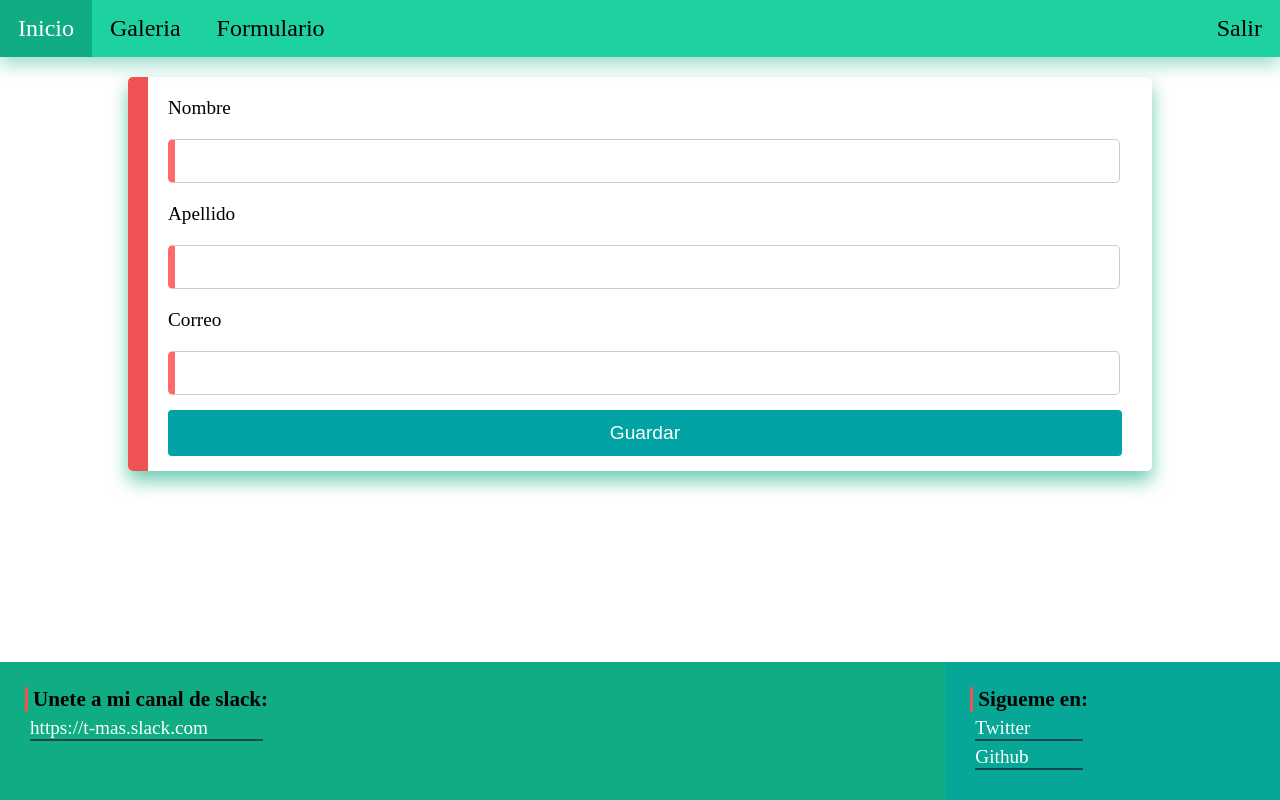
After one commit to JohnnyGG98/WEB-Johnny-C, a PHP site: page /form-persona.html in a window 1280 px wide. The commit adds this page. Run offline with PHP 8.4, Linux system fonts and the light colour scheme.

Commit message:
Terminando practica de CSS

```diff
--- a/C7-CSS/trabajo-clase/barra.css
+++ b/C8-CSS/trabajo-clase/barra.css
@@ -3,28 +3,30 @@ ul.bar {
   margin: 0;
   padding: 0;
   overflow: hidden;
-  background-color: #333;
+  background-color: #1dd1a1;
+  box-shadow: 0px 8px 16px 0px rgba(16, 172, 132, 0.4);
 }
 
 ul.bar > li {
   float: left;
 }
 
-ul.bar li a{
+ul.bar > li a, .form-btn {
   display: inline-block;
-  color: white;
+  color: black;
   text-align: center;
-  padding: 14px 16px;
+  padding: 15px 18px;
+  font-size: 1.5em;
   text-decoration: none;
 }
 
-ul.bar li a:hover:not(.salir){
-  background-color: #74b9ff;
-  color: black;
+ul.bar > li a:hover:not(.salir){
+  background-color: #10ac84;
+  color: white;
 }
 
-ul.bar li.salir a:hover {
-  background-color: #d63031;
+ul.bar > li.salir a:hover, det-forms:hover .form-btn {
+  background-color: #ff6b6b;
   color: white;
 }
 
@@ -32,16 +34,16 @@ ul.bar li.derecha {
   float: right;
 }
 
-.det-forms {
+.formularios > .det-forms {
   display: none;
   position: absolute;
   background-color: #f9f9f9;
-  min-width: 160px;
+  min-width: 180px;
   box-shadow: 0px 8px 16px 0px rgba(0,0,0,0.2);
   z-index: 1;
 }
 
-.det-forms a {
+.formularios > .det-forms a {
   color: black;
   padding: 12px 16px;
   text-decoration: none;
--- /dev/null
+++ b/C8-CSS/trabajo-clase/footer.css
@@ -0,0 +1,47 @@
+.footer {
+  background-color: #10ac84;
+  bottom: 0;
+  width: 100%;
+  color: white;
+  position: absolute;
+  /*padding: 25px;*/
+  font-size: 1.2em;
+  /*border: solid 2px red;*/
+}
+
+.foot-der {
+  float: right;
+  padding: 25px;
+  list-style-type: none;
+  padding-right: 15%;
+  background-color: rgba(1, 163, 164,0.6);
+  position: relative;
+}
+
+.foot-iz {
+  float: left;
+  padding: 25px;
+  position: relative;
+}
+
+.footer ul {
+  list-style-type: none;
+}
+
+.footer ul li a {
+  text-decoration: none;
+  color: white;
+}
+
+.footer ul li {
+  border-bottom: solid 2px rgba(34, 47, 62, 0.8);
+  margin: 5px;
+}
+
+.foot-t {
+  border-left: solid 3px #ee5253;
+  padding-left: 5px;
+  color: black;
+  font-weight: bold;
+  font-size: 1.1em;
+}
--- /dev/null
+++ b/C8-CSS/trabajo-clase/form-persona.html
@@ -0,0 +1,90 @@
+<!DOCTYPE html>
+<html lang="es">
+  <head>
+    <meta charset="utf-8">
+    <title>Trabajo en clase</title>
+    <link rel="stylesheet" href="main.css">
+    <link rel="stylesheet" href="barra.css">
+    <link rel="stylesheet" href="inicio.css">
+    <link rel="stylesheet" href="footer.css">
+    <link rel="stylesheet" href="form.css">
+  </head>
+  <body>
+
+    <ul class="bar">
+      <li> <a href="index.html">Inicio</a> </li>
+      <li> <a href="galeria.html">Galeria</a> </li>
+      <li class="formularios">
+        <a class="form-btn">Formulario</a>
+        <div class="det-forms">
+          <a href="form-persona.html">Persona</a>
+          <a href="form-materia.html">Materia</a>
+        </div>
+      </li>
+
+      <li class="derecha salir"> <a href="#">Salir</a> </li>
+    </ul>
+
+
+    <section class="principal">
+
+      <form class="" action="index.html" method="post">
+
+        <div class="fila">
+          <div class="lbl">
+            <label for="">Nombre</label>
+          </div>
+
+          <div class="txt">
+            <input type="text" name="" value="">
+          </div>
+        </div>
+
+        <div class="fila">
+          <div class="lbl">
+            <label for="">Apellido</label>
+          </div>
+
+          <div class="txt">
+            <input type="text" name="" value="">
+          </div>
+        </div>
+
+        <div class="fila">
+          <div class="lbl">
+            <label for="">Correo</label>
+          </div>
+
+          <div class="txt">
+            <input type="text" name="" value="">
+          </div>
+        </div>
+
+        <div class="fila">
+          <input type="submit" name="" value="Guardar">
+        </div>
+
+      </form>
+
+    </section>
+
+
+    <footer class="footer">
+      <div class="foot-der">
+        <p class="foot-t">Sigueme en:</p>
+        <ul>
+          <li> <a target="_blank" href="https://twitter.com/Taguz91">Twitter</a> </li>
+          <li> <a target="_blank" href="https://github.com/JohnnyGG98">Github</a> </li>
+        </ul>
+      </div>
+      <div class="foot-iz">
+        <p class="foot-t">Unete a mi canal de slack:</p>
+        <ul>
+          <li> <a target="_blank" href="https://t-mas.slack.com">https://t-mas.slack.com</a> </li>
+        </ul>
+      </div>
+
+    </footer>
+
+  </body>
+</html>
--- /dev/null
+++ b/C8-CSS/trabajo-clase/form.css
@@ -0,0 +1,62 @@
+.principal {
+  margin: 20px 10%;
+  /*background-color: #01a3a4;*/
+  border-left: solid 20px #ee5253;
+  border-radius: 5px;
+  position: relative;
+  overflow: hidden;
+  box-shadow: 0px 10px 18px 0px rgba(16, 172, 132, 0.6);
+}
+
+input[type=text], textarea {
+  width: 90%;
+  margin-left: 20px;
+  padding: 10px 20px;
+  border: solid 1px #ccc;
+  border-left: solid 7px #ff6b6b;
+  border-radius: 5px;
+  resize: vertical;
+  font-size: 1.2em;
+  font-family: sans-serif;
+}
+
+label {
+  margin: 10px;
+  padding: 10px;
+  padding-right: 0;
+  display: inline-block;
+  font-size: 1.2em;
+}
+
+.lbl {
+    width: 100%;
+    float: left;
+}
+
+.txt {
+  width: 100%;
+  float: left;
+}
+
+.fila::after {
+  content: "";
+  display: table;
+  clear: both;
+}
+
+input[type=submit] {
+  background-color: #01a3a4;
+  color: white;
+  padding: 12px 20px;
+  border: none;
+  border-radius: 4px;
+  cursor: pointer;
+  width: 95%;
+  margin: 15px 20px;
+  align-self: center;
+  font-size: 1.2em;
+}
+
+input[type=submit]:hover {
+  background-color: #00d2d3;
+}
```
Also changed, not shown: C7-CSS/trabajo-clase/index.html (deleted, +0 -25 lines), C8-CSS/trabajo-clase/form-materia.html (added, +80 -0 lines), C8-CSS/trabajo-clase/galeria.css (added, +30 -0 lines), C8-CSS/trabajo-clase/galeria.html (added, +102 -0 lines), C8-CSS/trabajo-clase/index.html (added, +63 -0 lines), C8-CSS/trabajo-clase/inicio.css (added, +49 -0 lines), C8-CSS/navegacionres.css (renamed from C7-CSS/navegacionres.css), C8-CSS/navegacionres.html (renamed from C7-CSS/navegacionres.html), C8-CSS/pseudoclases.css (renamed from C7-CSS/pseudoclases.css), C8-CSS/pseudoclases.html (renamed from C7-CSS/pseudoclases.html), C8-CSS/trabajo-clase/main.css (renamed from C7-CSS/trabajo-clase/main.css).
